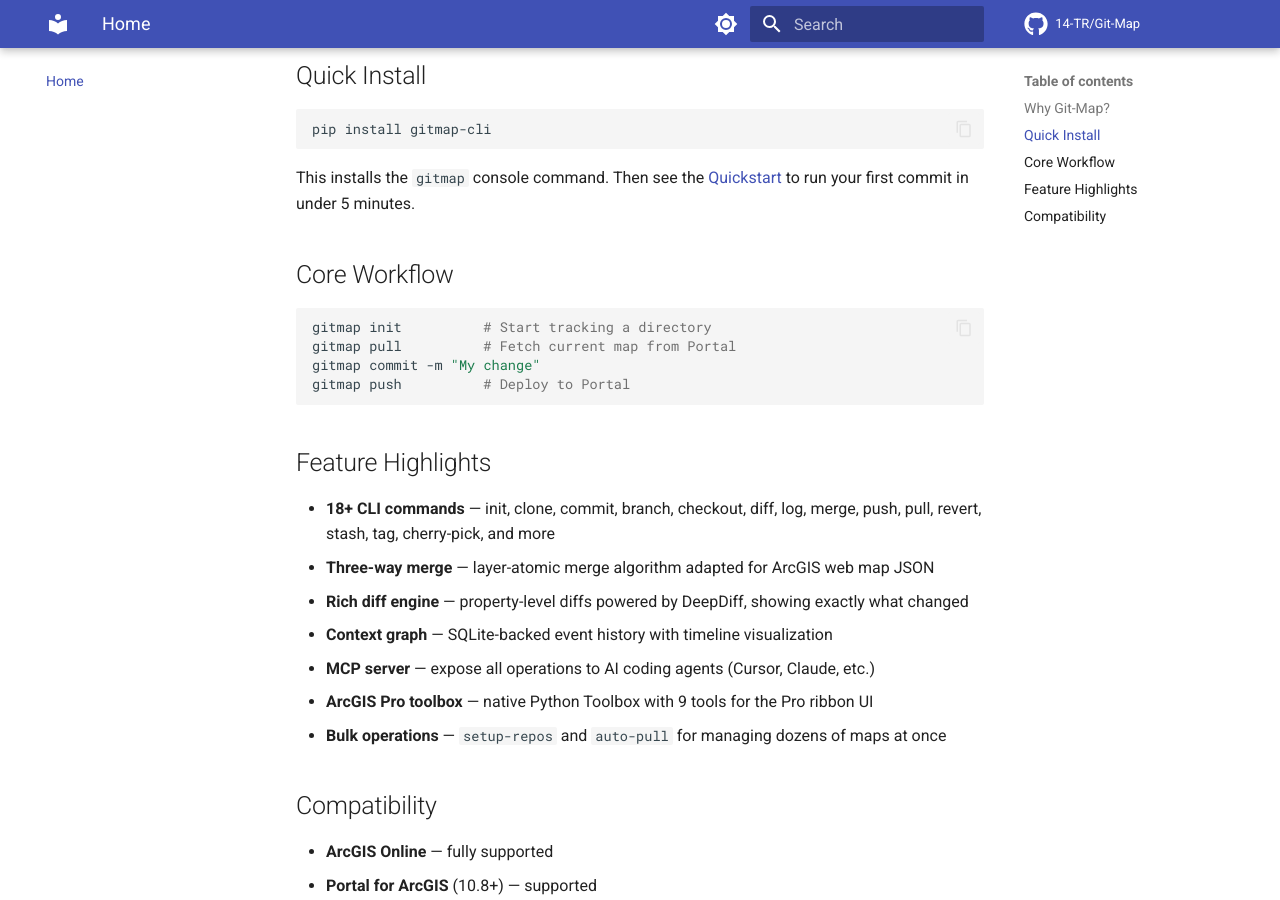
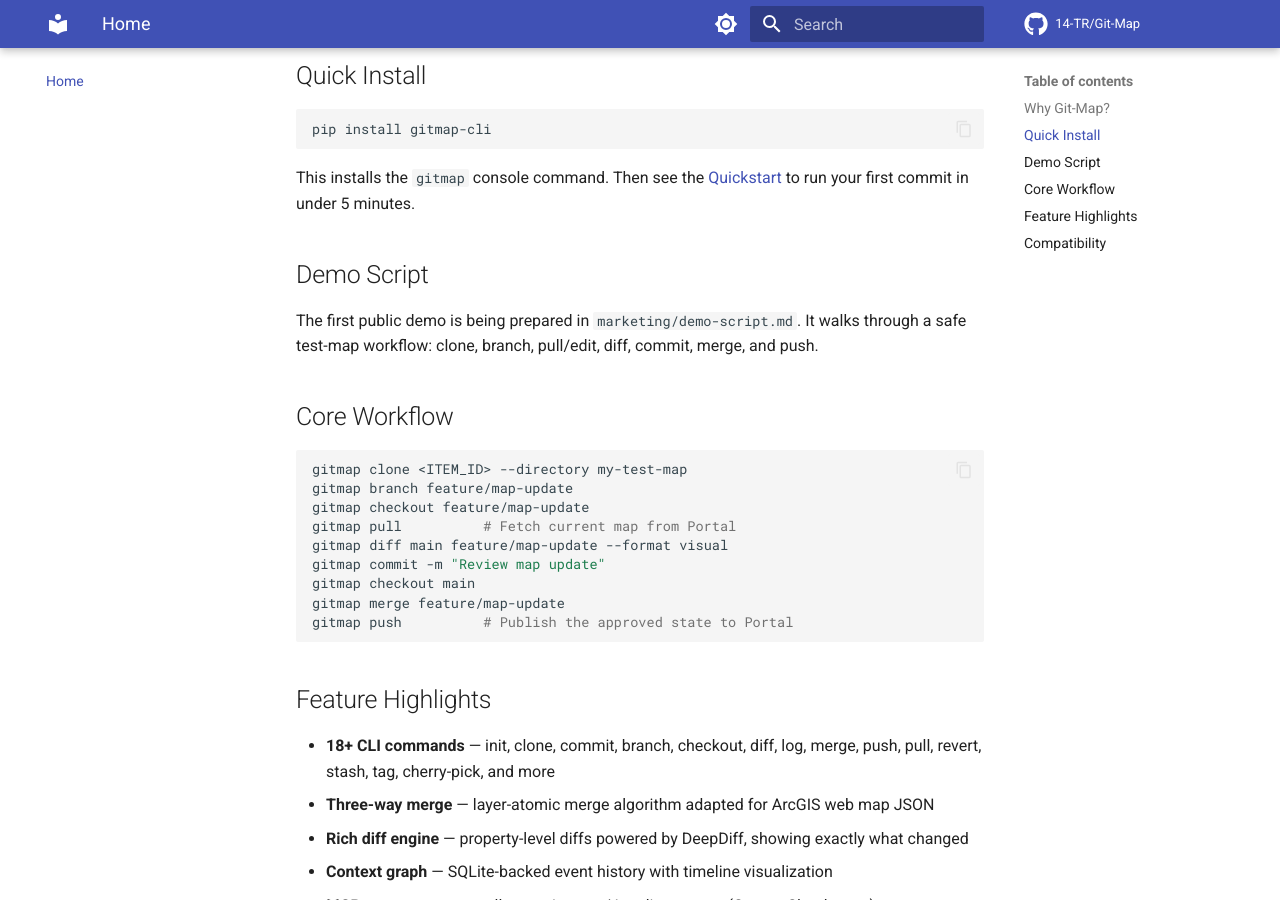
Before and after one commit to 14-TR/Git-Map, an MkDocs documentation site: the page built from docs/index.md, in a window 1280 px wide and 900 px high, scrolled down 734 px. Built offline with MkDocs 1.6.1 and Material for MkDocs 9.7.7, drawn with Linux system fonts in a browser that asks for light colours; comment, search, counter and statistics services are not loaded.

Commit message:
docs: add GitMap demo script and placeholders (#166)

````diff
--- a/docs/index.md
+++ b/docs/index.md
@@ -24,13 +24,22 @@
 
 This installs the `gitmap` console command. Then see the [Quickstart](getting-started/quickstart.md) to run your first commit in under 5 minutes.
 
+## Demo Script
+
+The first public demo is being prepared in `marketing/demo-script.md`. It walks through a safe test-map workflow: clone, branch, pull/edit, diff, commit, merge, and push.
+
 ## Core Workflow
 
 ```bash
-gitmap init          # Start tracking a directory
+gitmap clone <ITEM_ID> --directory my-test-map
+gitmap branch feature/map-update
+gitmap checkout feature/map-update
 gitmap pull          # Fetch current map from Portal
-gitmap commit -m "My change"
-gitmap push          # Deploy to Portal
+gitmap diff main feature/map-update --format visual
+gitmap commit -m "Review map update"
+gitmap checkout main
+gitmap merge feature/map-update
+gitmap push          # Publish the approved state to Portal
 ```
 
 ## Feature Highlights
````
Also changed, not shown: README.md (+6 -0 lines), marketing/demo-script.md (added, +138 -0 lines), marketing/launch-strategy.md (+2 -1 lines), roadmap.md (+9 -5 lines).
